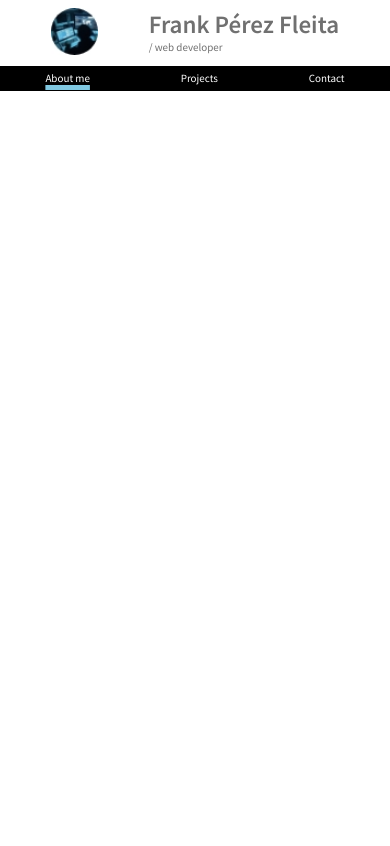
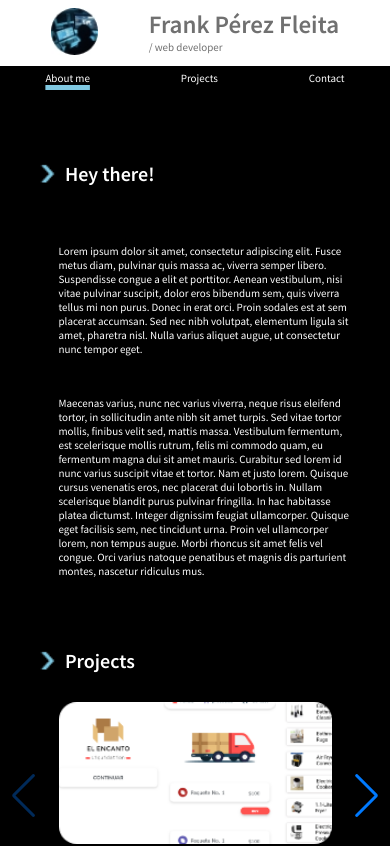
Before and after one commit to frankperez-github/frankperezfleita, a React (Create React App) app: page / in a window 390 px wide. Shown: the top 846 px of the page. Built offline with nearby package versions, Linux system fonts and the light colour scheme.

Commit message:
media queries

```diff
--- a/src/App.js
+++ b/src/App.js
@@ -1,6 +1,6 @@
 import {BrowserRouter as Router, Route, Routes} from 'react-router-dom';
 import './App.css';
-// import AboutMe from './pages/AboutMe.jsx'
+import AboutMe from './pages/AboutMe.jsx'
 import Projects from './pages/Projects.jsx'
 
 
@@ -59,7 +59,7 @@ function App() {
       <div className="App">
         <Routes>
 
-          {/* <Route key="index" exact path='/'  element={<AboutMe projects={projects}/>} /> */}
+          <Route key="index" exact path='/'  element={<AboutMe projects={projects}/>} />
 
           <Route key="projects" exact path='/Projects'  element={<Projects projects={projects}/>}/>
 
```
